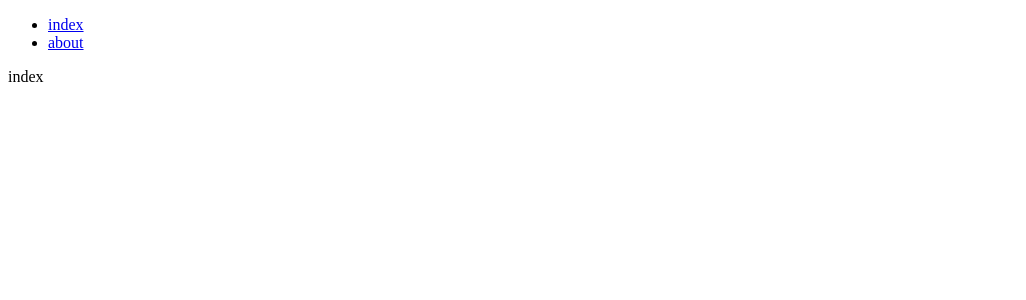
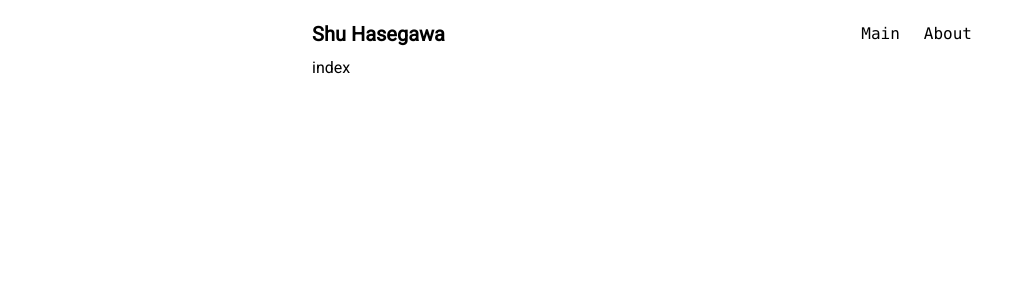
Before and after one commit to ShuHasegawa17/nuxt-apps, a Nuxt app in the folder blogs-app/: page / in a window 1280 px wide. Shown: the top 300 px of the page, without its empty margins (0-1026 px from the left). Built offline with nearby package versions, Linux system fonts and the light colour scheme.

Commit message:
css tailwindd

```diff
--- /dev/null
+++ b/blogs-app/components/menu.vue
@@ -0,0 +1,18 @@
+import type { Style } from '#build/components';
+<template>
+  <nav class="font-mono">
+    <ul class="flex space-x-4">
+      <li>
+        <NuxtLink to="/" class="link">Main</NuxtLink>
+      </li>
+      <li>
+        <NuxtLink to="/about" class="link">About</NuxtLink>
+      </li>
+    </ul>
+  </nav>
+</template>
+<style scoped lang="scss">
+.link {
+  @apply p-1 hover:bg-gray-200;
+}
+</style>
--- a/blogs-app/layouts/default.vue
+++ b/blogs-app/layouts/default.vue
@@ -1,15 +1,36 @@
 <template>
-  <div>
-    <nav>
-      <ul>
-        <li>
-          <NuxtLink to="/">index</NuxtLink>
-        </li>
-        <li>
-          <NuxtLink to="/about">about</NuxtLink>
-        </li>
-      </ul>
-    </nav>
-    <slot />
+  <div class="container mx-auto max-w-2xl">
+    <header class="flex justify-between items-center mt-5">
+      <div>
+        <NuxtLink to="/" class="text-xl font-semibold p-2 hover:bg-gray-200"
+          >Shu Hasegawa</NuxtLink
+        >
+      </div>
+      <Menu />
+    </header>
+    <main class="p-2">
+      <slot />
+    </main>
   </div>
 </template>
+<script setup lang="ts">
+useHead({
+  titleTemplate: '%s - Shu Hasegawa',
+  link: [
+    {
+      rel: 'preconnect',
+      href: 'https://fonts.googleapis.com',
+    },
+    {
+      rel: 'stylesheet',
+      href: 'https://fonts.googleapis.com/css2?family=Roboto&display=swap',
+      crossorigin: '',
+    },
+  ],
+});
+</script>
+<style lang="scss">
+body {
+  font-family: 'Roboto';
+}
+</style>
--- a/blogs-app/nuxt.config.ts
+++ b/blogs-app/nuxt.config.ts
@@ -1,4 +1,5 @@
 // https://nuxt.com/docs/api/configuration/nuxt-config
 export default defineNuxtConfig({
-  devtools: { enabled: true }
-})
+  devtools: { enabled: true },
+  modules: ['@nuxtjs/tailwindcss'],
+});
--- a/blogs-app/package.json
+++ b/blogs-app/package.json
@@ -11,6 +11,7 @@
   },
   "dependencies": {
     "nuxt": "^3.11.1",
+    "sass": "^1.72.0",
     "vue": "^3.4.21",
     "vue-router": "^4.3.0"
   }
--- a/blogs-app/pages/about.vue
+++ b/blogs-app/pages/about.vue
@@ -1,10 +1,7 @@
 <script setup lang="ts">
-// definePageMeta({
-//   layout: 'another',
-// });
-// function enableCustomLayout() {
-//   setPageLayout('another');
-// }
+useHead({
+  title: 'About',
+});
 </script>
 <template>
   <div>about</div>
--- a/blogs-app/pages/index.vue
+++ b/blogs-app/pages/index.vue
@@ -1,3 +1,30 @@
 <template>
   <div>index</div>
 </template>
+<script setup lang="ts">
+useSeoMeta({
+  title: 'Main Page',
+  description: 'This is Pamin Page',
+  ogTitle: '[og:title]',
+  ogDescription: '[og:description]',
+  ogImage: '[og:image]',
+  ogUrl: '[og:url]',
+  twitterTitle: '[twitter:title]',
+  twitterDescription: '[twitter:description]',
+  twitterImage: '[twitter:image]',
+  twitterCard: 'summary',
+});
+
+useHead({
+  htmlAttrs: {
+    lang: 'en',
+  },
+  link: [
+    {
+      rel: 'icon',
+      type: 'image/png',
+      href: '/favicon.png',
+    },
+  ],
+});
+</script>
```
Also changed, not shown: 1 other file (tests, documents, lock files or other folders).
